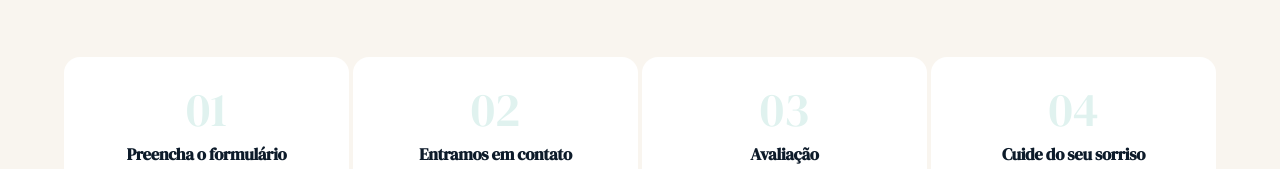
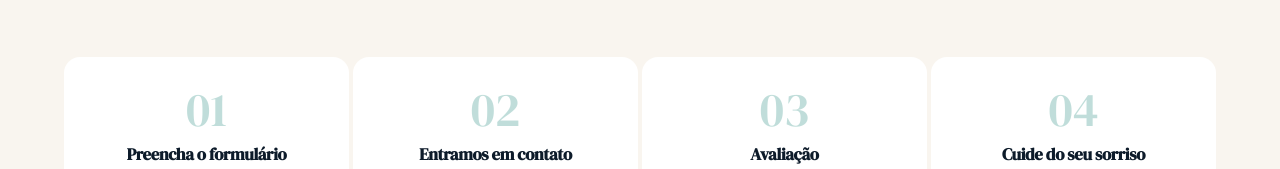
Before and after one commit to carvalhogomesag/odontomaringa, an Astro site: page / in a window 1280 px wide. Shown: the part 2147-2316 px from the top of the page. Built offline with nearby package versions, Linux system fonts and the light colour scheme; Astro itself is replaced by a stand-in of ours.

Commit message:
fix: contraste numero

```diff
--- a/src/styles/global.css
+++ b/src/styles/global.css
@@ -562,7 +562,8 @@ textarea.form-control { resize: vertical; min-height: 90px; }
 .step-num {
   font-family: 'DM Serif Display', serif;
   font-size: 3rem;
-  color: var(--teal-light);
+  color: var(--teal);
+  opacity: 0.25;
   line-height: 1;
   margin-bottom: 12px;
 }
```
